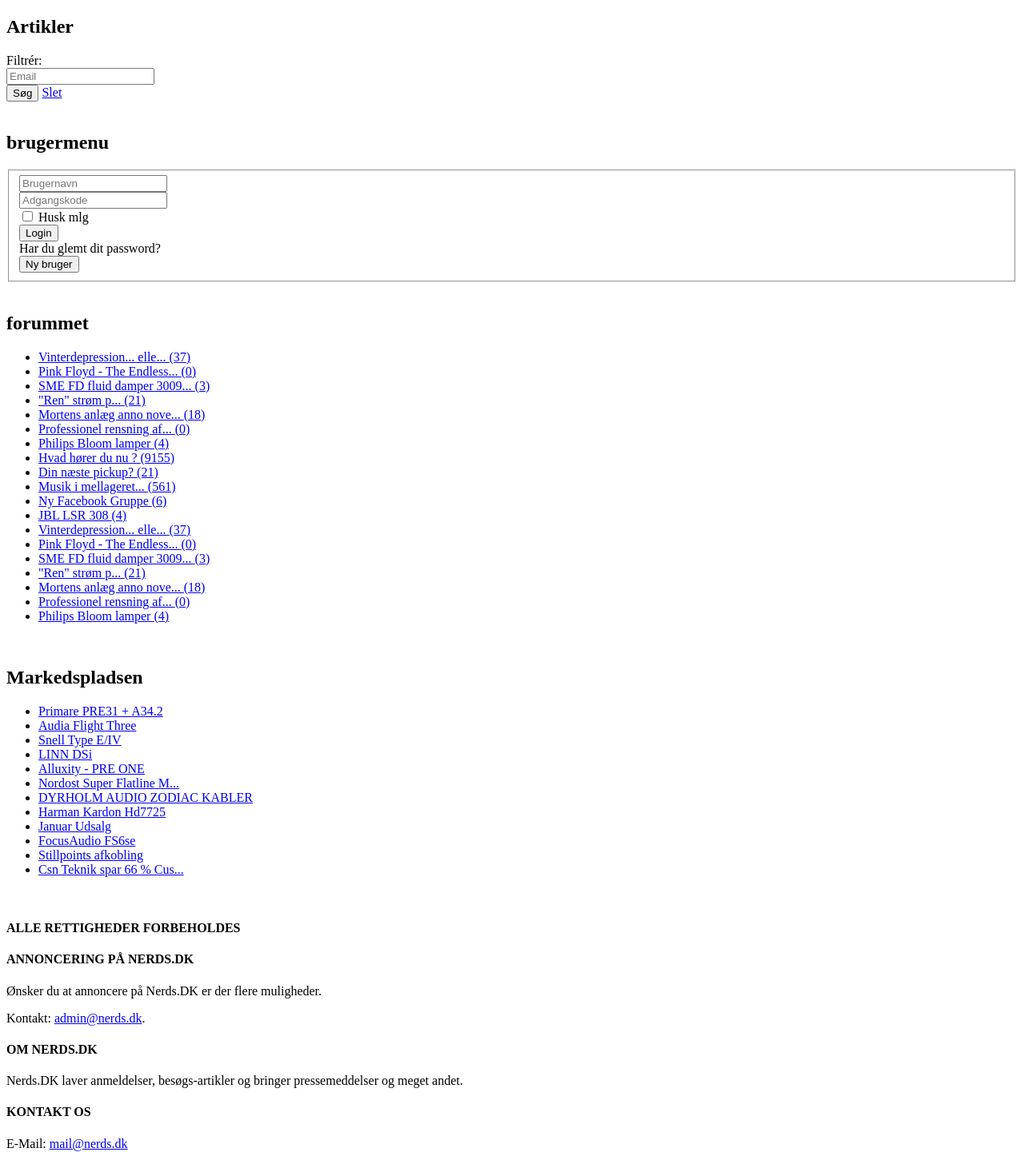
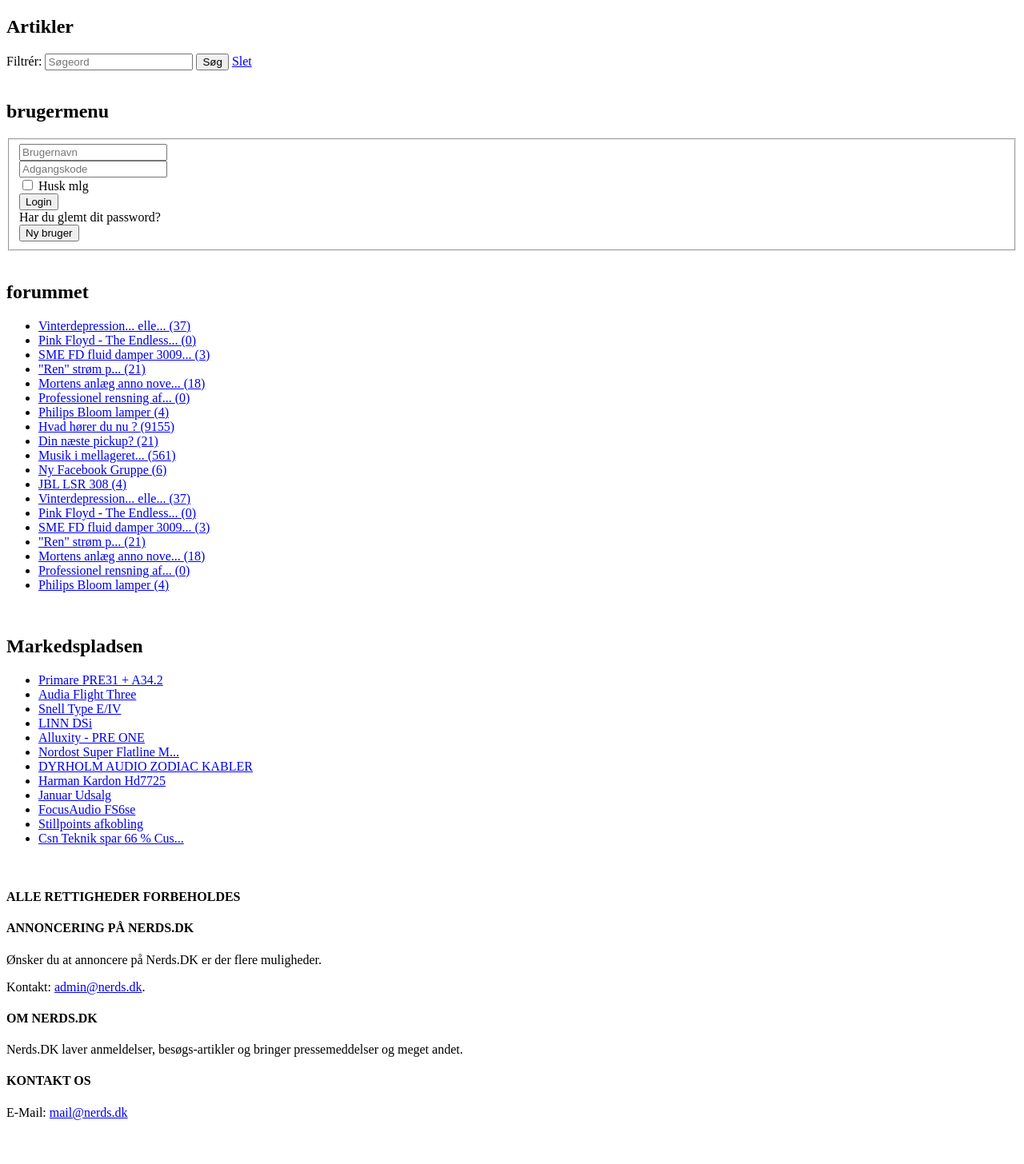
Before and after one commit to max-borisov/dev.nerds.dk, a Yii app: template frontend/views/article/index.php in a window 1280 px wide. Shown: the part 244-1700 px from the top of the page at 80% size. After the commit the page ends 1645 px from the top, so only its background shows below. Run offline with PHP 8.4 and a stand-in for Yii, Linux system fonts and the light colour scheme; the template is opened without the code that fills it, so the values that code supplies are empty; some libraries are stand-ins or nearby versions.

Commit message:
Up articles page. Add search form.

```diff
--- /dev/null
+++ b/frontend/views/article/_search-form.php
@@ -0,0 +1,9 @@
+<?php
+use yii\helpers\Url;
+?>
+<form class="form-inline" action="" method="get">
+    <label for="filter" class="margin-down">Filtrér:</label>
+    <input type="text" name="search" value="<?= Yii::$app->request->get('search') ?>" class="form-control margin-down" placeholder="Søgeord">
+    <button type="submit" class="btn btn-primary margin-down">Søg</button>
+    <a class="btn btn-default margin-down" href="<?= Url::to('articles') ?>">Slet</a>
+</form>
--- a/frontend/views/article/index.php
+++ b/frontend/views/article/index.php
@@ -3,22 +3,7 @@
 $this->title = 'Atricles';
 ?>
 <h1>Artikler</h1>
-<form>
-    <div class="row">
-        <div class="col-sm-9">
-            <div class="form-group">
-                <label class="col-sm-2 control-label" for="filter">Filtrér:</label>
-                <div class="col-sm-10">
-                    <input type="text" placeholder="Email" id="filter" class="form-control">
-                </div>
-            </div>
-        </div>
-        <div class="col-sm-3">
-            <button type="submit" class="btn btn-primary">Søg</button>
-            <a class="btn btn-default" href="#">Slet</a>
-        </div>
-    </div>
-</form>
+<?= $this->render('_search-form') ?>
 <?= $this->render('../shared/link-pager', ['pages' => $pages]) ?>
 <div class="table-responsive">
     <table class="table table-hover articles-table">
```
Also changed, not shown: frontend/controllers/ArticleController.php (+5 -2 lines), frontend/controllers/SandboxController.php (added, +18 -0 lines), frontend/models/Review.php (+8 -4 lines).
